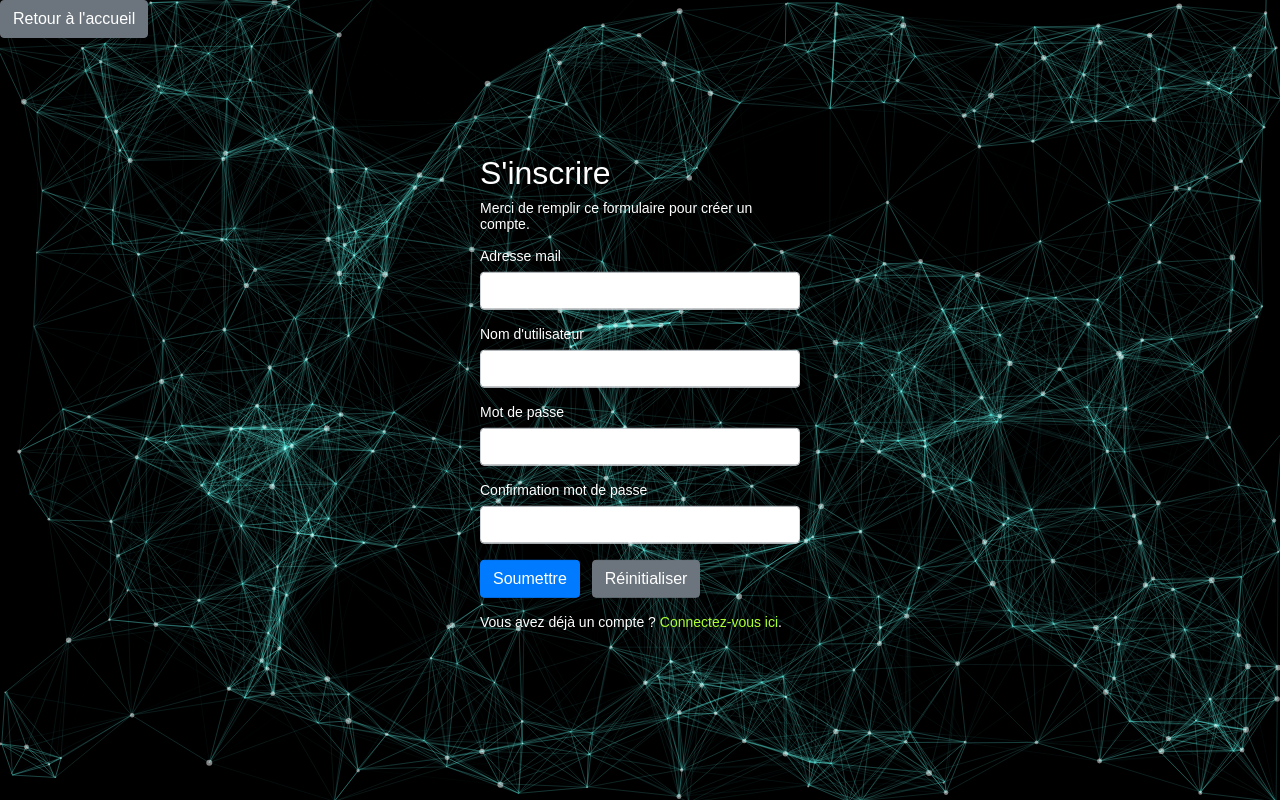
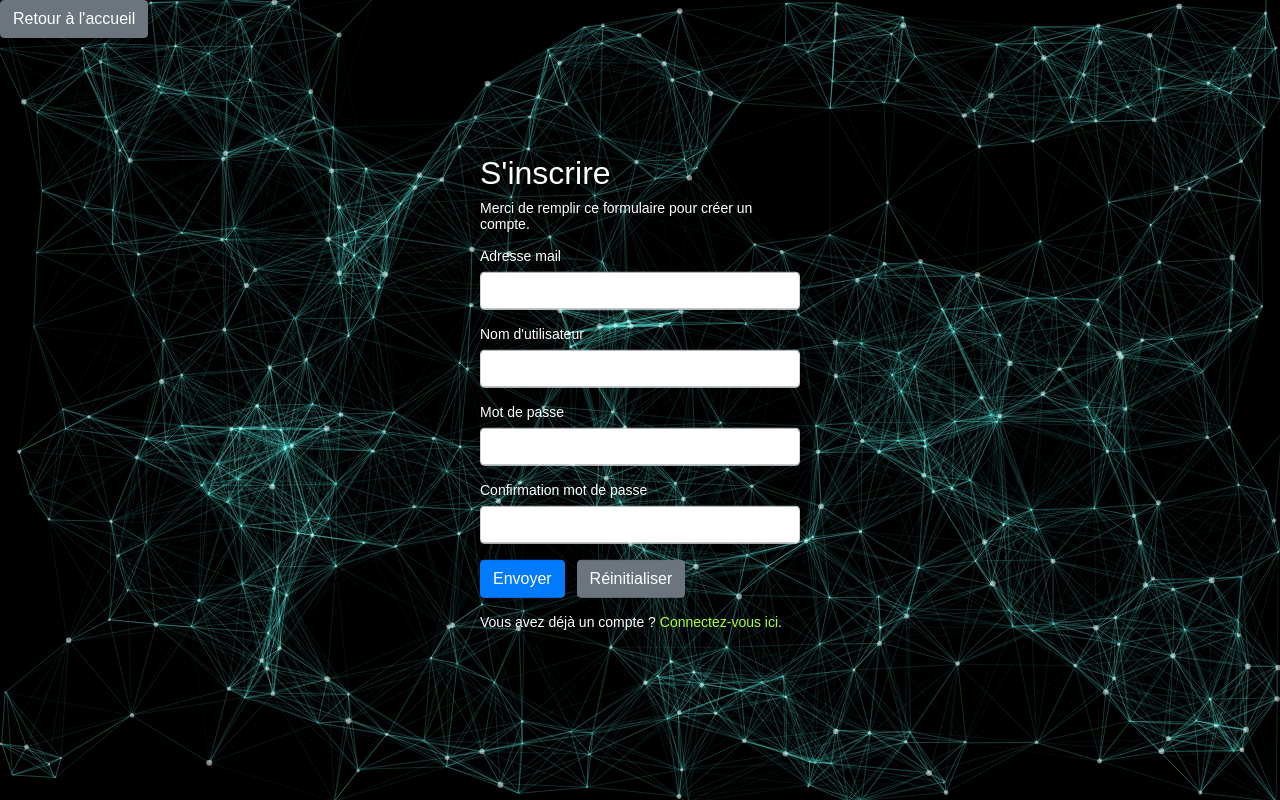
Before and after one commit to juauke/projet-pima-2022-19, a PHP site: page /Test/register.php in a window 1280 px wide. Run offline with PHP 8.4, Linux system fonts and the light colour scheme.

Commit message:
Fixed translation issue in register.php (Submit -> Envoyer)

```diff
--- a/PHP/Gestion_Compte/register.php
+++ b/PHP/Gestion_Compte/register.php
@@ -294,7 +294,7 @@ if ($_SERVER["REQUEST_METHOD"] == "POST") {
             <span class="invalid-feedback"><?php echo $confirm_password_err; ?></span>
         </div>
         <div class="form-group">
-            <input type="submit" class="btn btn-primary" value="Soumettre">
+            <input type="submit" class="btn btn-primary" value="Envoyer">
             <input type="reset" class="btn btn-secondary ml-2" value="Réinitialiser">
         </div>
         <p>Vous avez déjà un compte ? <a href="login.php">Connectez-vous ici</a>.</p>
```
